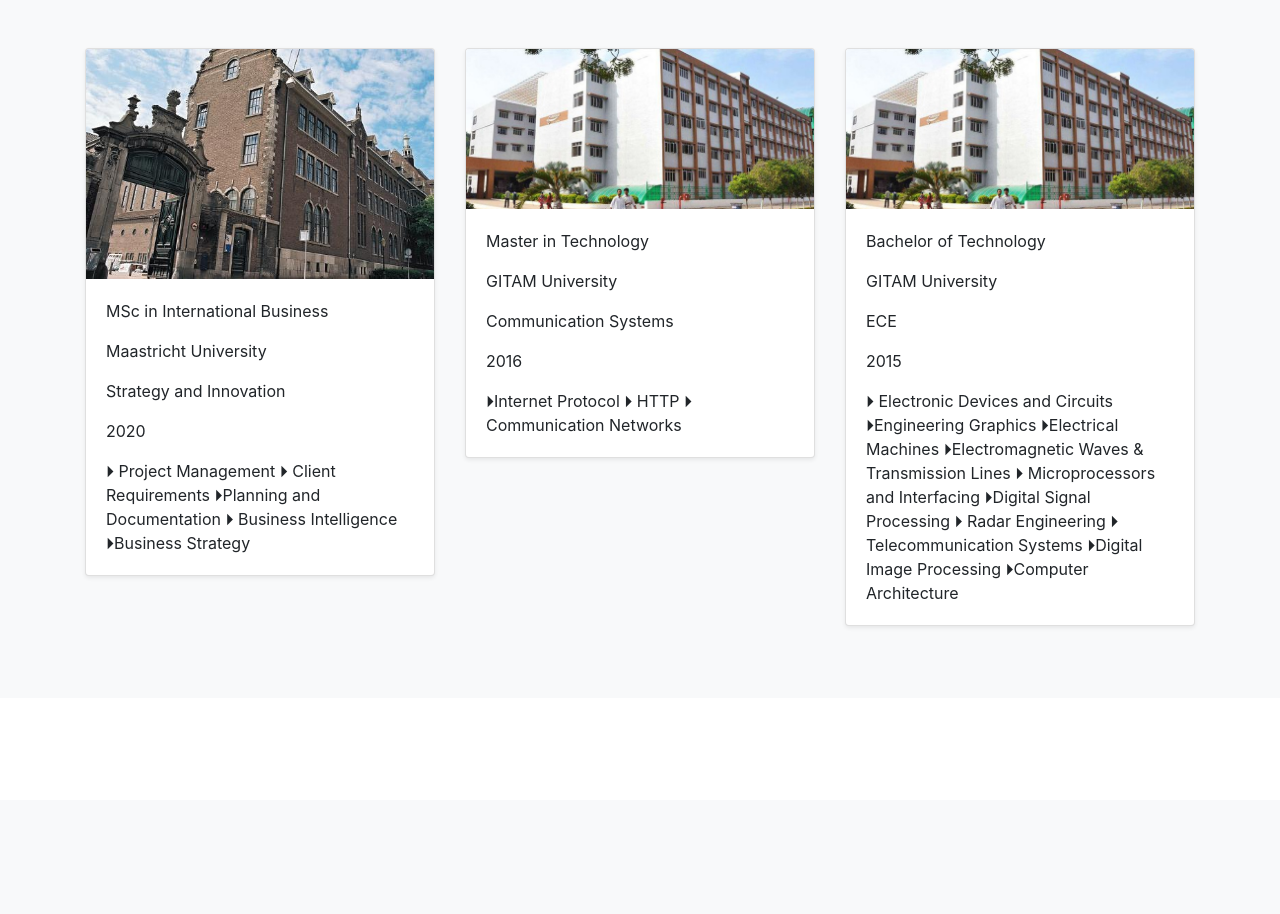
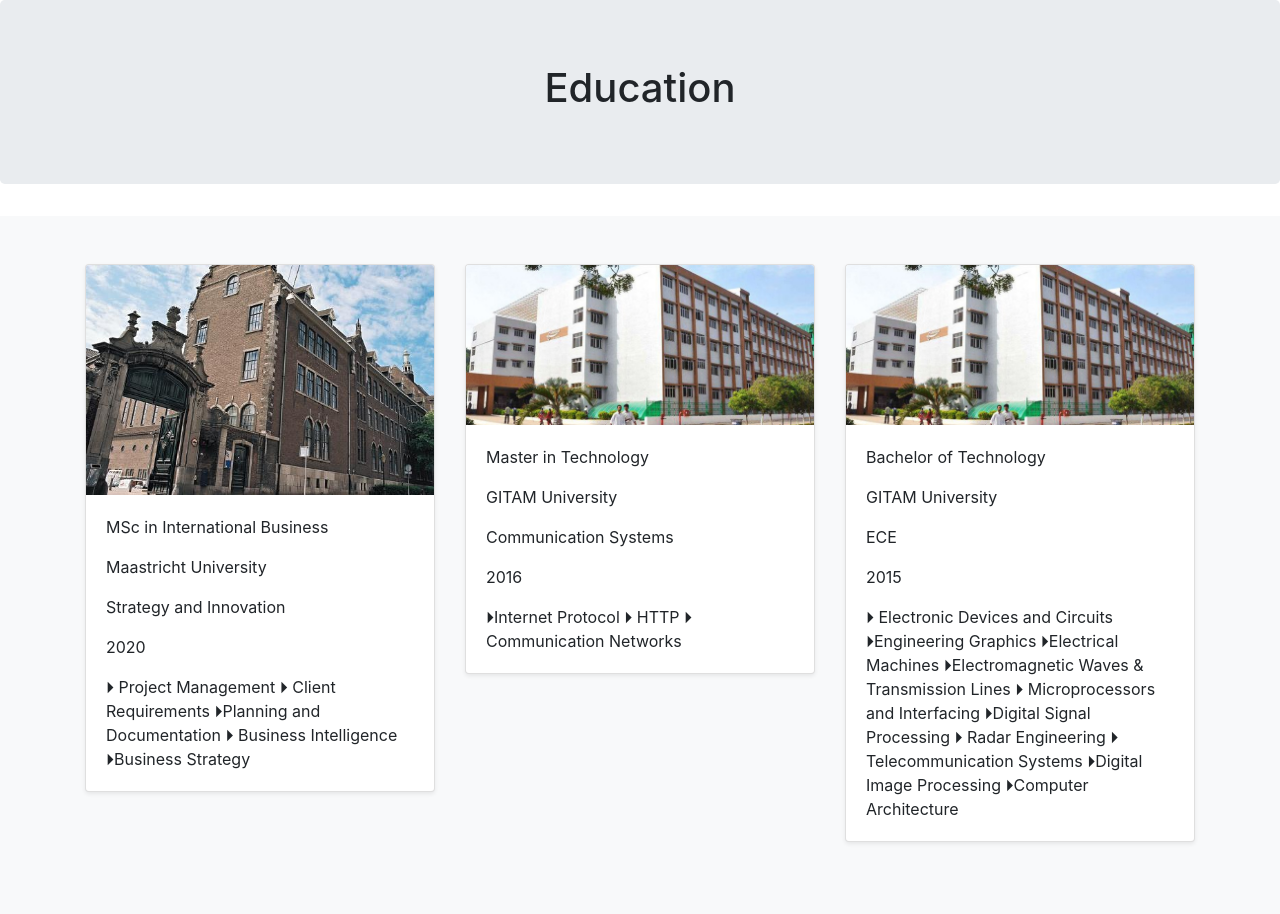
Before and after one commit to rajavishu25/Vishu_profile, a Django app: page /education in a window 1280 px wide. Before the commit the page ends 627 px from the top, so only its background shows below. Run offline with Django 3.2, Linux system fonts and the light colour scheme; data comes from the database, SQL or seed files in the repository; some libraries are stand-ins or nearby versions.

Commit message:
education.html modified

```diff
--- a/Vishu_profile/items/Templates/education.html
+++ b/Vishu_profile/items/Templates/education.html
@@ -48,6 +48,11 @@
   <body>
 
 <main role="main">
+    <section class="jumbotron text-center">
+        <div class="container">
+          <h1>Education</h1>
+
+      </section>
 
 
 
```
